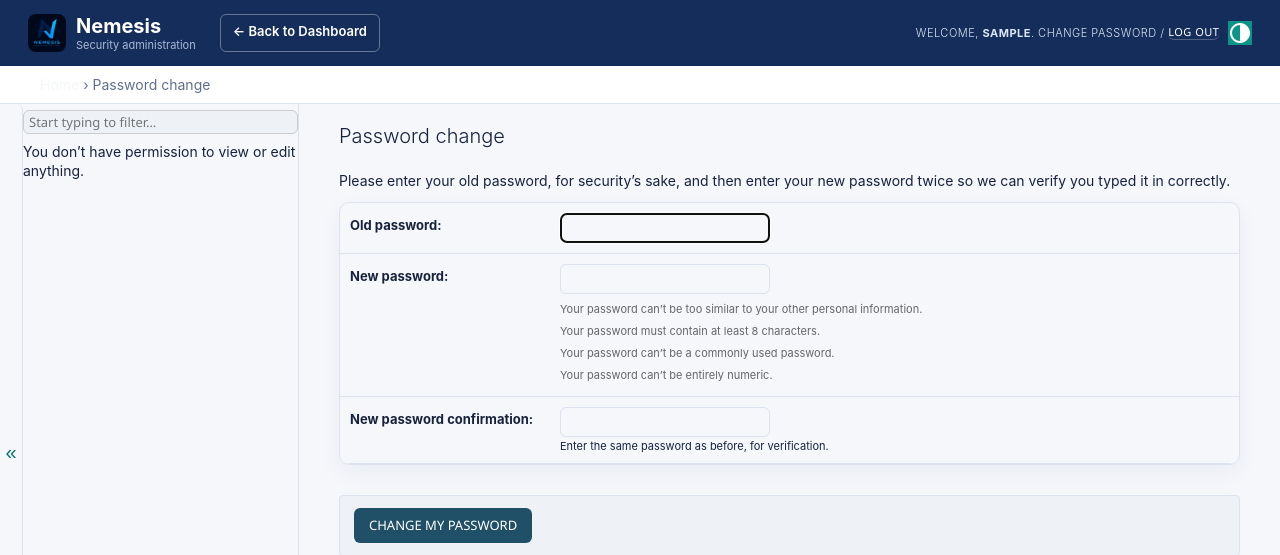
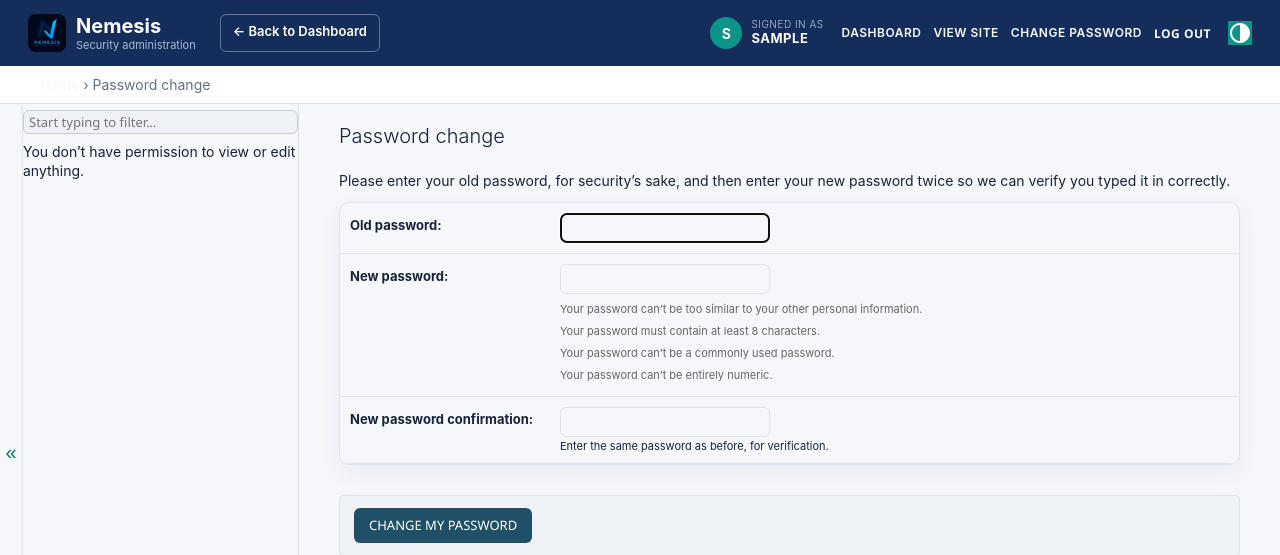
Before and after one commit to Alisyed9/nemesis-project, a Django app: a page that uses templates/admin/base_site.html in a window 1280 px wide. Shown: the top 555 px of the page. Run offline with Django 5.2, Linux system fonts and the light colour scheme; the visitor is signed in with stand-in values (Sample User, id 1).

Commit message:
Polish admin contrast and user menu
Co-authored-by: Copilot <223556219+Copilot@users.noreply.github.com>

```diff
--- a/static/css/admin.css
+++ b/static/css/admin.css
@@ -36,8 +36,68 @@ body {
 
 .nemesis-admin-brand img { width: 38px; height: 38px; border-radius: 8px; object-fit: cover; }
 .nemesis-admin-brand small { display: block; color: #a9bad6; font-size: 11px; font-weight: 400; }
-#user-tools { color: #dce7f7; }
-#user-tools a { border-bottom-color: #8de9df; }
+#user-tools { color: #f4f8ff; }
+#user-tools a { border-bottom-color: transparent; color: #f4f8ff; }
+.nemesis-user-tools {
+  display: flex;
+  align-items: center;
+  gap: 18px;
+}
+.admin-user-greeting {
+  display: flex;
+  align-items: center;
+  gap: 9px;
+  color: #f4f8ff;
+  text-align: left;
+}
+.admin-user-greeting small,
+.admin-user-greeting strong {
+  display: block;
+}
+.admin-user-greeting small {
+  color: #b9c9e2;
+  font-size: 10px;
+  line-height: 1.2;
+}
+.admin-user-greeting strong {
+  color: #fff;
+  font-size: 13px;
+  line-height: 1.35;
+}
+.admin-user-avatar {
+  display: inline-flex;
+  align-items: center;
+  justify-content: center;
+  width: 32px;
+  height: 32px;
+  border-radius: 50%;
+  background: var(--secondary);
+  color: #fff;
+  font-size: 14px;
+  font-weight: 700;
+}
+.admin-user-actions {
+  display: flex;
+  align-items: center;
+  gap: 12px;
+}
+.admin-user-actions a,
+.admin-user-actions #logout-form button {
+  padding: 5px 0;
+  border: 0;
+  background: transparent;
+  color: #f4f8ff !important;
+  font-size: 12px;
+  font-weight: 600;
+  text-decoration: none;
+}
+.admin-user-actions a:hover,
+.admin-user-actions #logout-form button:hover {
+  color: #8de9df !important;
+}
+.admin-user-actions #logout-form {
+  margin: 0;
+}
 .admin-dashboard-link {
   display: inline-block;
   margin-left: 24px;
--- a/templates/admin/base_site.html
+++ b/templates/admin/base_site.html
@@ -1,11 +1,31 @@
 {% extends "admin/base.html" %}
-{% load static %}
+{% load i18n static %}
 {% block title %}{{ title }} | Nemesis Admin{% endblock %}
 {% block branding %}
 <a href="{% url 'admin:index' %}" class="nemesis-admin-brand">
   <img src="{% static 'images/logo.jpg' %}" alt="Nemesis"> <span>Nemesis <small>Security administration</small></span>
 </a>
 <a class="admin-dashboard-link" href="{% url 'dashboard:home' %}">← Back to Dashboard</a>
+{% endblock %}
+{% block usertools %}
+{% if has_permission %}
+<div id="user-tools" class="nemesis-user-tools">
+  <div class="admin-user-greeting">
+    <span class="admin-user-avatar">{{ user.get_username|first|upper }}</span>
+    <span><small>{% translate "Signed in as" %}</small><strong>{% firstof user.get_short_name user.get_username %}</strong></span>
+  </div>
+  <nav class="admin-user-actions" aria-label="{% translate 'User menu' %}">
+    <a href="{% url 'dashboard:home' %}">Dashboard</a>
+    {% if site_url %}<a href="{{ site_url }}">{% translate "View site" %}</a>{% endif %}
+    {% if user.has_usable_password %}<a href="{% url 'admin:password_change' %}">{% translate "Change password" %}</a>{% endif %}
+    <form id="logout-form" method="post" action="{% url 'admin:logout' %}">
+      {% csrf_token %}
+      <button type="submit">{% translate "Log out" %}</button>
+    </form>
+    {% include "admin/color_theme_toggle.html" %}
+  </nav>
+</div>
+{% endif %}
 {% endblock %}
 {% block extrastyle %}
 {{ block.super }}
```
Also changed, not shown: other parts of static/css/admin.css (+89 -1 lines).
